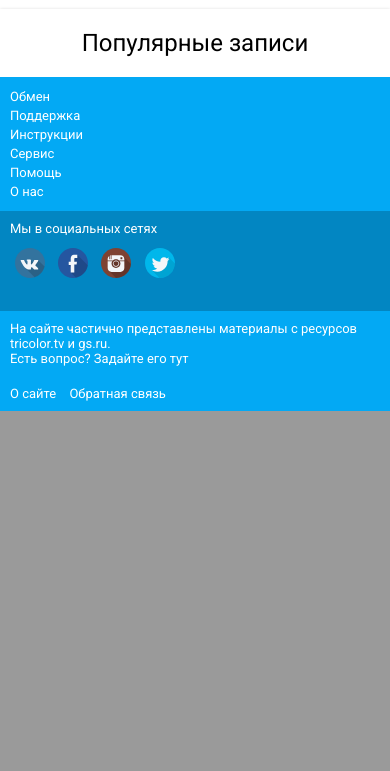
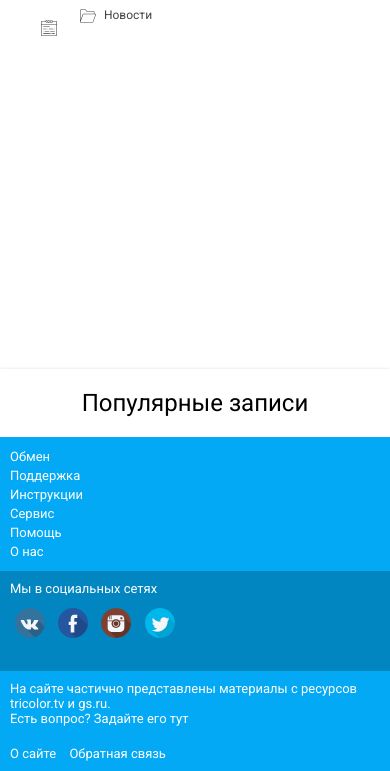
Before and after one commit to andreylc/smartmagz, a PHP site: page /view_post.php?id=1 in a window 390 px wide. Shown: the part 469-1240 px from the top of the page. Before the commit the page ends 880 px from the top, so only its background shows below. Run offline with PHP 8.4, Linux system fonts and the light colour scheme; data that the repository does not hold is empty; some libraries are stand-ins or nearby versions.

Commit message:
add element view post

```diff
--- a/css/content.scss
+++ b/css/content.scss
@@ -70,10 +70,6 @@
   margin-bottom: 10px;
 }
 
-.meta--show {
-  display: none;
-}
-
 .post__time {
   display: inline-block;
   color: $grey;
@@ -108,7 +104,7 @@
     left: -25px;
     width: 18px;
     height: 18px;
-    background: url("../img/folder.svg") no-repeat 50%;;
+    background: url("../img/folder.svg") no-repeat 50%;
   }
 }
 
@@ -129,10 +125,6 @@
   margin-bottom: 80px;
 }
 
-.text--show {
-  display: none;
-}
-
 .post__stats {
   position: absolute;
   bottom: 0;
@@ -141,7 +133,7 @@
 
 }
 
-.stats--show {
+.elem--hide {
   display: none;
 }
 
--- a/css/mq.scss
+++ b/css/mq.scss
@@ -93,6 +93,10 @@
     padding: 0;
   }
 
+  .view-post-container{
+    width: 100%;
+  }
+
   .post-body {
     min-height: 150px;
   }
@@ -102,21 +106,9 @@
     font-size: 23px;
   }
 
-  .meta--show {
-    display: block;
-  }
-
   .post__preview-text{
     line-height: 22px;
     font-size: 14px;
-  }
-
-  .text--show {
-    display: block;
-  }
-
-  .stats--show {
-    display: block;
   }
 
   .read__more{
@@ -149,6 +141,10 @@
   .height-none {
     max-height: 0;
     z-index: -9999;
+  }
+
+  .elem--hide {
+    display: block;
   }
 }
 
--- a/css/style.css
+++ b/css/style.css
@@ -166,9 +166,6 @@ body {
   position: relative;
   margin-bottom: 10px; }
 
-.meta--show {
-  display: none; }
-
 .post__time {
   display: inline-block;
   color: #424242;
@@ -215,16 +212,13 @@ body {
   overflow: hidden;
   margin-bottom: 80px; }
 
-.text--show {
-  display: none; }
-
 .post__stats {
   position: absolute;
   bottom: 0;
   width: 100%;
   height: 50px; }
 
-.stats--show {
+.elem--hide {
   display: none; }
 
 .read__more {
@@ -244,6 +238,23 @@ body {
     background: #0286c2; }
   .read__more:active {
     bottom: -2px; }
+
+.view-post-container {
+  width: 820px; }
+
+.view-post-image {
+  width: 100%; }
+
+.view-post-body {
+  padding: 15px 20px; }
+
+.view-post--title {
+  font-size: 24px; }
+
+.post__full-text {
+  width: 100%;
+  min-height: 300px;
+  font-size: 16px; }
 
 .sidebar {
   width: 250px;
@@ -369,20 +380,16 @@ footer {
       color: #000025; }
   .post-image {
     padding: 0; }
+  .view-post-container {
+    width: 100%; }
   .post-body {
     min-height: 150px; }
   .post__title {
     line-height: 27px;
     font-size: 23px; }
-  .meta--show {
-    display: block; }
   .post__preview-text {
     line-height: 22px;
     font-size: 14px; }
-  .text--show {
-    display: block; }
-  .stats--show {
-    display: block; }
   .read__more {
     width: auto;
     position: relative; }
@@ -399,7 +406,9 @@ footer {
     display: block; }
   .height-none {
     max-height: 0;
-    z-index: -9999; } }
+    z-index: -9999; }
+  .elem--hide {
+    display: block; } }
 
 @media (min-width: 481px) and (max-width: 800px) {
   .layout {
--- a/css/view_post.scss
+++ b/css/view_post.scss
@@ -0,0 +1,21 @@
+.view-post-container {
+  width: 820px;
+}
+
+.view-post-image {
+  width: 100%;
+}
+
+.view-post-body {
+  padding: 15px 20px;
+}
+.view-post--title {
+  font-size: 24px;
+}
+
+.post__full-text {
+  //font-family: "PT-Sans", sans-serif;
+  width: 100%;
+  min-height: 300px;
+  font-size: 16px;
+}
--- a/inc/content.php
+++ b/inc/content.php
@@ -1,6 +1,6 @@
       <div class="content"> <!--content start-->
         <div class="layout breadcrumbs">
-          <a class="breadcrumbs__link" href="/index.php">Главная /</a>
+          <a class="breadcrumbs__link" href="index.php">Главная /</a>
           <a class="breadcrumbs__link" href="#bread">Лента /</a>
         </div>
         <div class="layout flex"> <!--layout start-->
@@ -9,7 +9,7 @@
               if(defined("INDEX")){
              load_feed($db);
               }else {
-                load_post_content($db);
+                load_post_body($db);
               };
             ?>
           </main>
--- a/inc/feed.php
+++ b/inc/feed.php
@@ -6,13 +6,13 @@ echo '<div class="post-container" onclick="getPost('.$row['id'];
             </div>
             <div class="post-body">
             <h2 class="post__title">'.$row['title'].'</h2>';
-      echo '<div class="post__meta meta--show">
+      echo '<div class="post__meta elem--hide">
             <time class="post__time" datetime="2016-12-20" title="Дата публикации">'.$row[post_date];
       echo '</time>
              <div class="post__category"><a class="post__category-link" href="#category" title="В разделе">Новости</a></div>
             </div>
-            <div class="post__preview-text text--show">' .$row['post_preview'].'</div>
-            <div class="post__stats stats--show">
+            <div class="post__preview-text elem--hide">' .$row['post_preview'].'</div>
+            <div class="post__stats elem--hide">
             <!--<div class="post__views">115</div>
             <div class="post__comments"></div>-->
             <a class="read__more" href="view_post.php?id='.$row['id'];
--- a/inc/post_content.php
+++ b/inc/post_content.php
@@ -1,4 +1,13 @@
-<div class="post-body">
-  <img class="post-image" src=<?= $row["img"]?> width="100%">
-  <div class="post__title"><?= $row["title"]?></div>
+<div class="view-post-container">
+  <div class="view-post-image">
+    <img src=<?= $row['img']?> width="100%">
+  </div>
+  <div class="view-post-body">
+    <div class="post__title view-post--title"><?= $row["title"]?></div>
+    <div class="post__meta">
+      <time class="post__time" datetime="2016-12-20" title="Дата публикации"><?= $row['post_date']?></time>
+      <div class="post__category"><a class="post__category-link" href="#category" title="В разделе">Новости</a></div>
+    </div>
+    <div class="post__full-text"><?= $row['full_text']?></div>
+  </div>
 </div>
--- a/lib.php
+++ b/lib.php
@@ -32,8 +32,8 @@ function load_feed($db){
   mysqli_close();
 };
 
-function load_post_content($db) {
-  $query = "SELECT * FROM `posts` WHERE `id` =".$_GET['id'];
+function load_post_body($db) {
+  $query = "SELECT * FROM `posts` WHERE `id` = ".$_GET['id'];
   $result = mysqli_query($db, $query);
   $row = mysqli_fetch_assoc($result);
   if(file_exists("inc/post_content.php")){
```
Also changed, not shown: index.php (+6 -1 lines).
